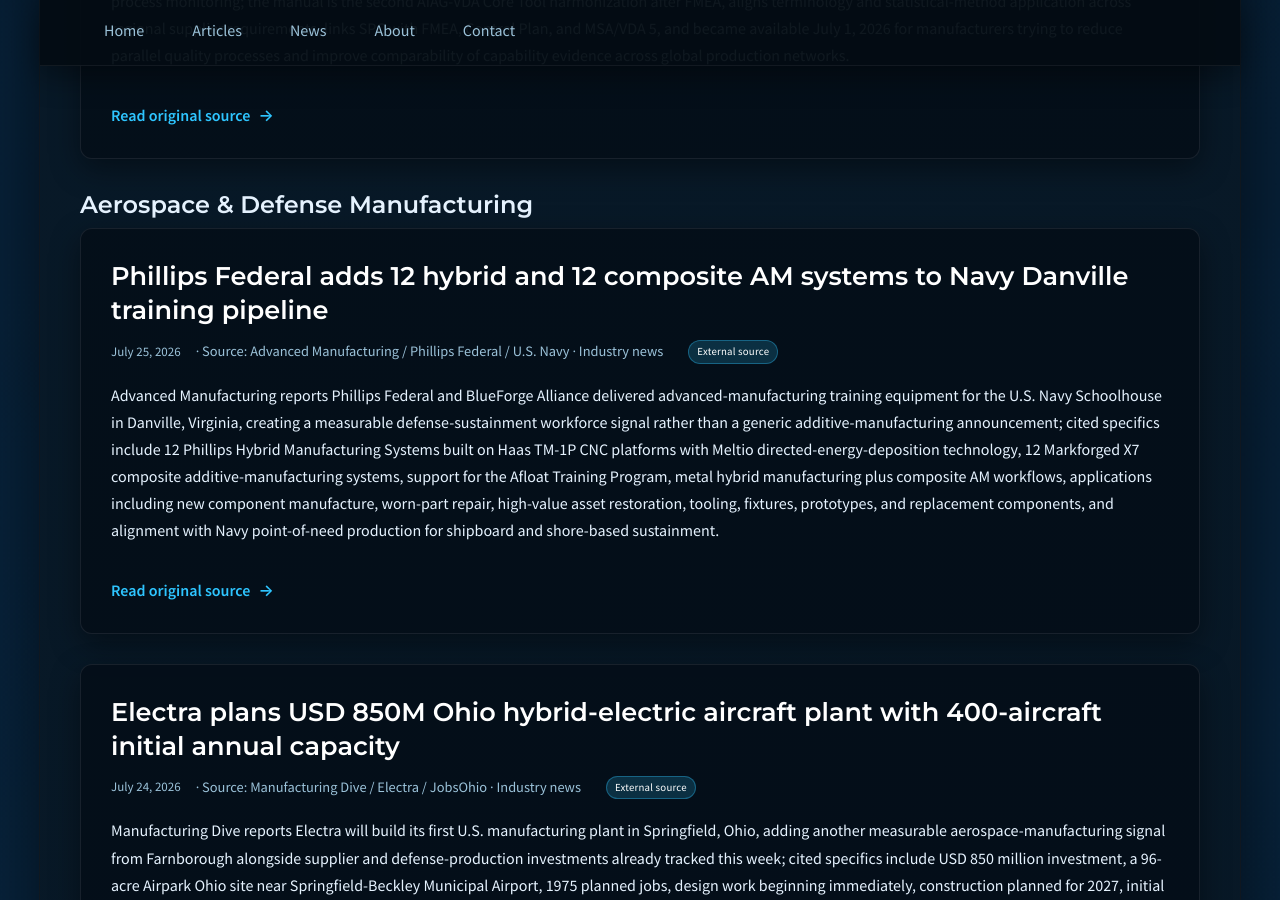
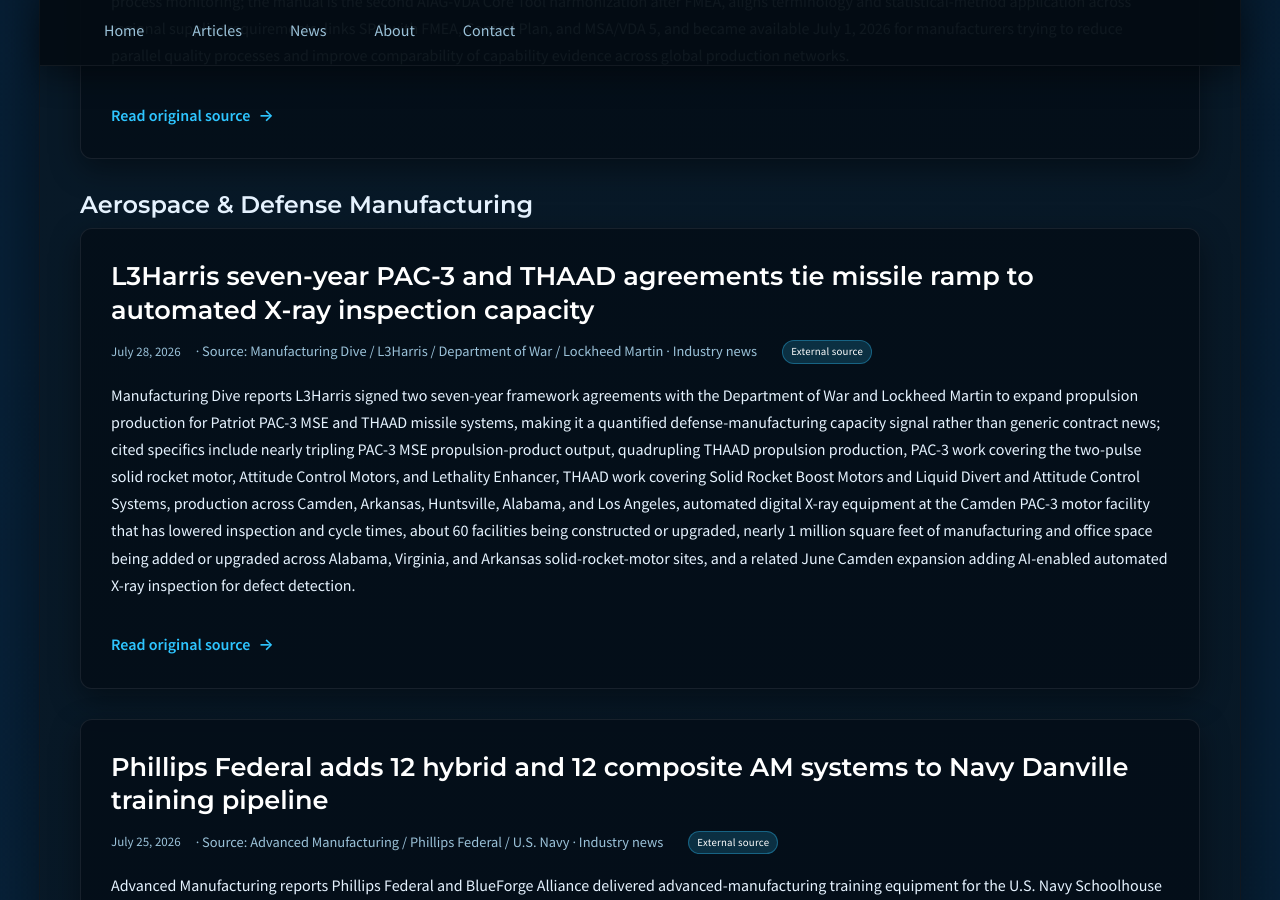
Before and after one commit to JohnForeman/MetrologyCentral, a Jekyll site: the page built from news.md, in a window 1280 px wide and 900 px high, scrolled down 2671 px. Built offline with Jekyll 4.4.1, drawn with Linux system fonts in a browser that asks for light colours.

Commit message:
Add L3Harris missile production ramp news

```diff
--- a/_data/news.yml
+++ b/_data/news.yml
@@ -1,3 +1,11 @@
+- date: '2026-07-28'
+  title: L3Harris seven-year PAC-3 and THAAD agreements tie missile ramp to automated X-ray inspection capacity
+  source: Manufacturing Dive / L3Harris / Department of War / Lockheed Martin
+  sector: aerospace_defense_manufacturing
+  kind: industry_news
+  summary: >-
+    Manufacturing Dive reports L3Harris signed two seven-year framework agreements with the Department of War and Lockheed Martin to expand propulsion production for Patriot PAC-3 MSE and THAAD missile systems, making it a quantified defense-manufacturing capacity signal rather than generic contract news; cited specifics include nearly tripling PAC-3 MSE propulsion-product output, quadrupling THAAD propulsion production, PAC-3 work covering the two-pulse solid rocket motor, Attitude Control Motors, and Lethality Enhancer, THAAD work covering Solid Rocket Boost Motors and Liquid Divert and Attitude Control Systems, production across Camden, Arkansas, Huntsville, Alabama, and Los Angeles, automated digital X-ray equipment at the Camden PAC-3 motor facility that has lowered inspection and cycle times, about 60 facilities being constructed or upgraded, nearly 1 million square feet of manufacturing and office space being added or upgraded across Alabama, Virginia, and Arkansas solid-rocket-motor sites, and a related June Camden expansion adding AI-enabled automated X-ray inspection for defect detection.
+  url: https://www.manufacturingdive.com/news/l3harris-lockheed-defense-dod-war-pac-3-thaad-quadruple-production/826294/
 - date: '2026-07-27'
   title: NVIDIA Agent Toolkit adds PhysicsNeMo and CUDA-X for agentic chip and engineering simulation workflows
   source: Advanced Manufacturing / NVIDIA / Cadence / Synopsys / Siemens
```
